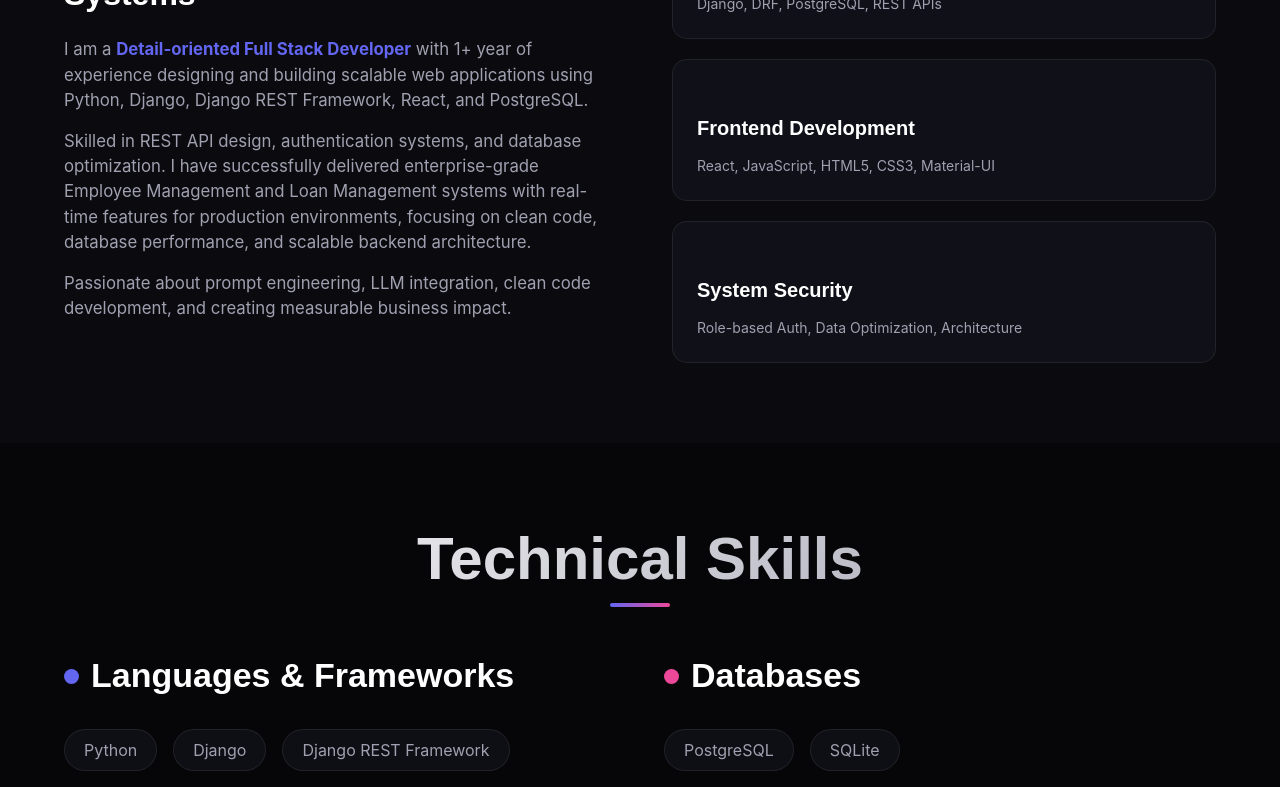
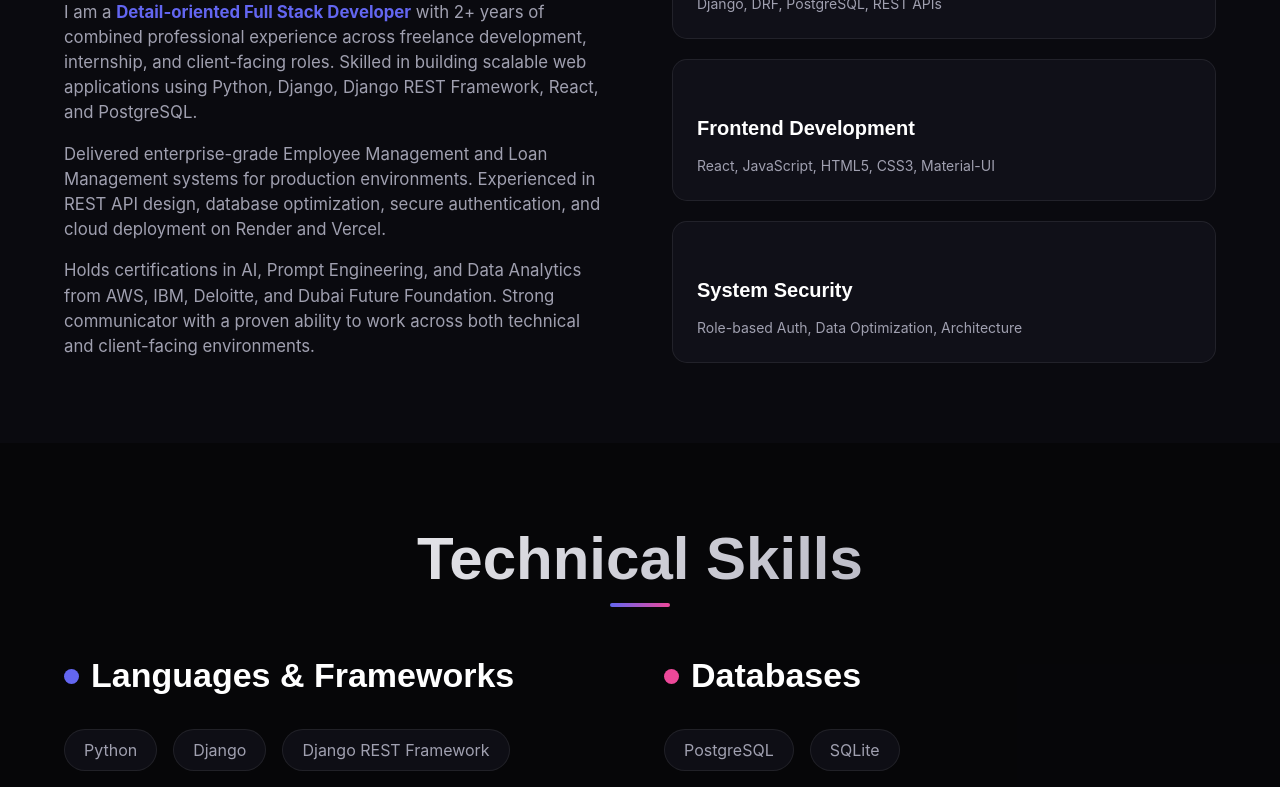
Before and after one commit to KISHORKVV/Kishor_Portfolio, a React (Vite) app in the folder react-portfolio/: page / in a window 1280 px wide. Shown: the part 1115-1902 px from the top of the page. Built offline with nearby package versions, Linux system fonts and the light colour scheme; some icons are missing.

Commit message:
Update experience and skills in AboutSection component

```diff
--- a/react-portfolio/src/components/AboutSection.jsx
+++ b/react-portfolio/src/components/AboutSection.jsx
@@ -65,13 +65,13 @@ const AboutSection = () => {
                                 Building Scalable & Secure Systems
                             </Typography>
                             <Typography variant="body1" color="text.secondary" paragraph sx={{ fontSize: '1.05rem' }}>
-                                I am a <Box component="span" sx={{ color: 'primary.main', fontWeight: 'bold' }}>Detail-oriented Full Stack Developer</Box> with 1+ year of experience designing and building scalable web applications using Python, Django, Django REST Framework, React, and PostgreSQL.
+                                I am a <Box component="span" sx={{ color: 'primary.main', fontWeight: 'bold' }}>Detail-oriented Full Stack Developer</Box> with 2+ years of combined professional experience across freelance development, internship, and client-facing roles. Skilled in building scalable web applications using Python, Django, Django REST Framework, React, and PostgreSQL.
                             </Typography>
                             <Typography variant="body1" color="text.secondary" paragraph sx={{ fontSize: '1.05rem' }}>
-                                Skilled in REST API design, authentication systems, and database optimization. I have successfully delivered enterprise-grade Employee Management and Loan Management systems with real-time features for production environments, focusing on clean code, database performance, and scalable backend architecture.
+                                Delivered enterprise-grade Employee Management and Loan Management systems for production environments. Experienced in REST API design, database optimization, secure authentication, and cloud deployment on Render and Vercel.
                             </Typography>
                             <Typography variant="body1" color="text.secondary" sx={{ fontSize: '1.05rem' }}>
-                                Passionate about prompt engineering, LLM integration, clean code development, and creating measurable business impact.
+                                Holds certifications in AI, Prompt Engineering, and Data Analytics from AWS, IBM, Deloitte, and Dubai Future Foundation. Strong communicator with a proven ability to work across both technical and client-facing environments.
                             </Typography>
                         </Box>
                     </Grid>
```
